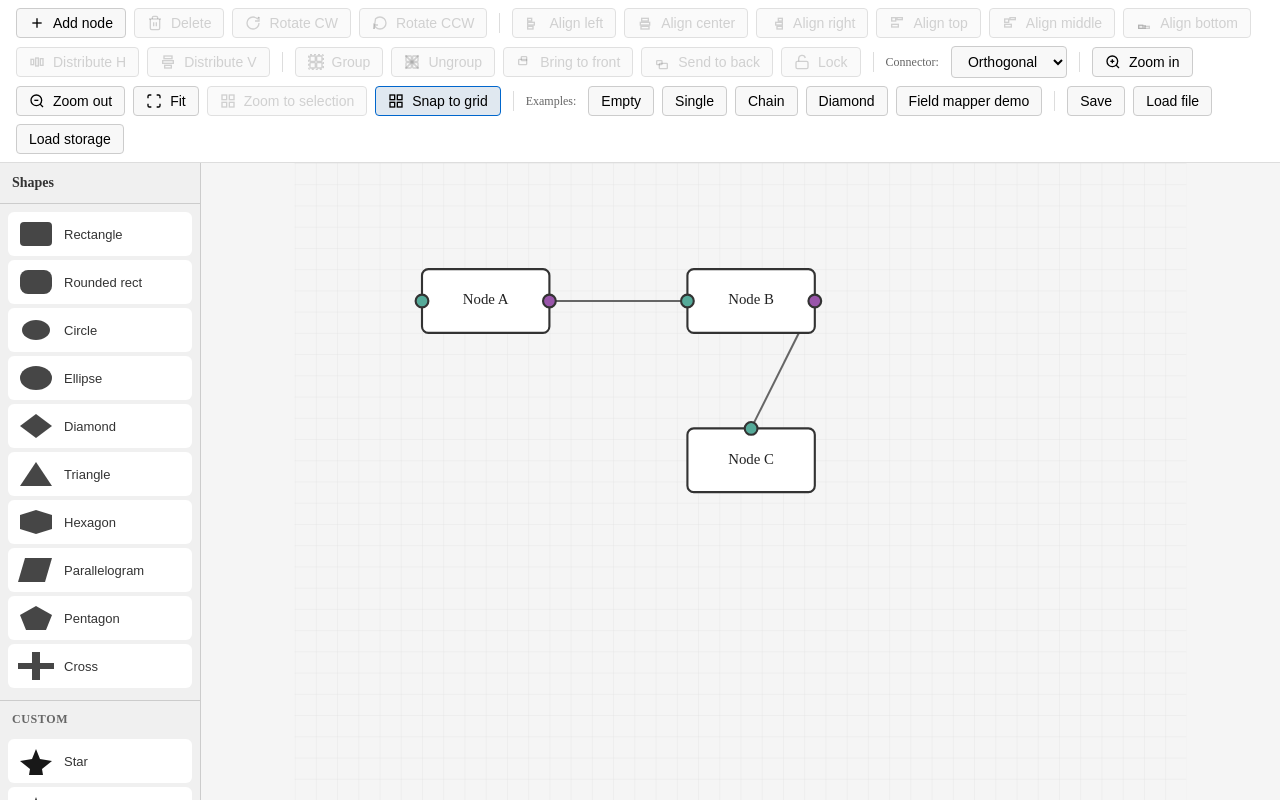
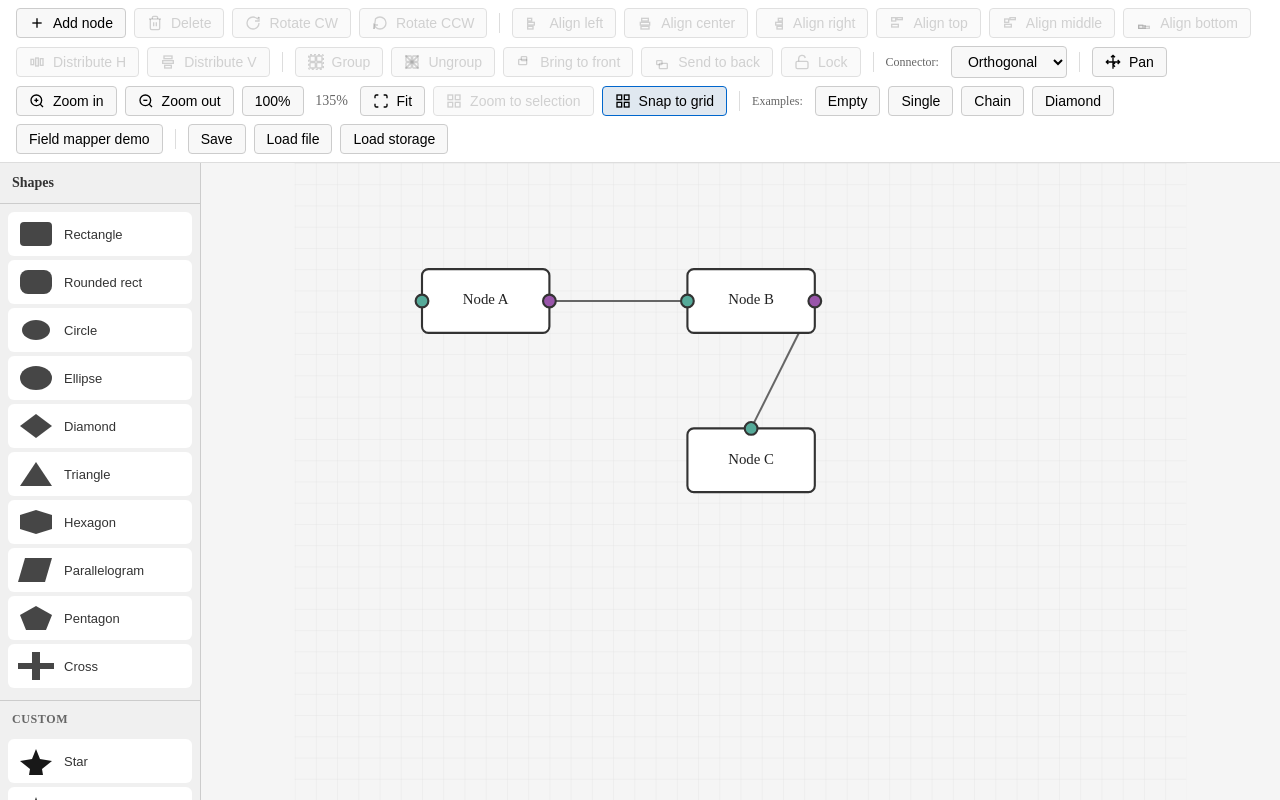
Before and after one commit to hafizovs/graph-canvas, an Angular app: page / in a window 1280 px wide. Built offline with nearby package versions, Linux system fonts and the light colour scheme.

Commit message:
add pan to canvas

```diff
--- a/src/app/features/graph-editor/graph-editor.component.html
+++ b/src/app/features/graph-editor/graph-editor.component.html
@@ -20,8 +20,12 @@
     (align)="onAlign($event)"
     (group)="onGroup()"
     (ungroup)="onUngroup()"
+    [panToolActive]="state.panToolActive()"
+    (panToolToggle)="onPanToolToggle()"
+    [zoomPercent]="zoomPercent()"
     (zoomIn)="onZoomIn()"
     (zoomOut)="onZoomOut()"
+    (resetZoom)="onResetZoom()"
     (fitToView)="onFitToView()"
     (zoomToSelection)="onZoomToSelection()"
     (snapToGridToggle)="onSnapToGridToggle()"
--- a/src/app/features/graph-editor/graph-editor.component.ts
+++ b/src/app/features/graph-editor/graph-editor.component.ts
@@ -984,9 +984,10 @@ export class GraphEditorComponent implements AfterViewInit, OnDestroy {
     const svg = this.svgContainer?.nativeElement;
     const isMiddle = event.button === 1;
     const isLeftWithSpace = event.button === 0 && this.state.spaceKeyDown();
+    const isLeftWithPanTool = event.button === 0 && !event.shiftKey && this.state.panToolActive();
     const isShiftLeft = event.button === 0 && event.shiftKey;
 
-    if ((isMiddle || isLeftWithSpace) && svg && this.interactionEnabled('pan')) {
+    if ((isMiddle || isLeftWithSpace || isLeftWithPanTool) && svg && this.interactionEnabled('pan')) {
       const targetEl = event.target as Element;
       this._panning = {
         startClientX: event.clientX,
@@ -1048,9 +1049,9 @@ export class GraphEditorComponent implements AfterViewInit, OnDestroy {
     this.undoRedo.redo();
   }
 
-  /** Whether pan mode is active (Space or middle-drag) for cursor styling. */
+  /** Whether pan mode is active (Space, pan tool, or middle-drag) for cursor styling. */
   protected get isPanMode(): boolean {
-    return this.state.spaceKeyDown() || this._panning !== null;
+    return this.state.spaceKeyDown() || this.state.panToolActive() || this._panning !== null;
   }
 
   /** Normalized selection rect for drawing (x, y, width, height). */
@@ -1136,6 +1137,24 @@ export class GraphEditorComponent implements AfterViewInit, OnDestroy {
   protected onZoomToSelection(): void {
     const { width, height } = this.getContainerSize();
     this.viewport.zoomToSelection(40, width, height);
+  }
+
+  /** Toggle Pan tool (toolbar button). */
+  protected onPanToolToggle(): void {
+    this.state.setPanToolActive(!this.state.panToolActive());
+  }
+
+  /** Reset zoom to 100%. */
+  protected onResetZoom(): void {
+    const { width, height } = this.getContainerSize();
+    this.viewport.resetZoom(width, height);
+  }
+
+  /** Current zoom as percentage for toolbar display. */
+  protected zoomPercent(): number {
+    const { width } = this.getContainerSize();
+    const vb = this.state.viewBox();
+    return Math.round((width / vb.width) * 100);
   }
 
   /** Group selected nodes into a GroupNode. */
--- a/src/app/features/graph-editor/graph-toolbar/graph-toolbar.component.html
+++ b/src/app/features/graph-editor/graph-toolbar/graph-toolbar.component.html
@@ -5,7 +5,7 @@
     class="toolbar-btn"
     [disabled]="disabled()"
     (click)="onAddNode()"
-    title="Add node"
+    [attr.title]="show('tooltips') !== false ? 'Add node' : null"
   >
     <svg class="icon" width="16" height="16" viewBox="0 0 24 24" fill="none" stroke="currentColor" stroke-width="2">
       <line x1="12" y1="5" x2="12" y2="19" />
@@ -20,7 +20,7 @@
     class="toolbar-btn"
     [disabled]="!hasSelection()"
     (click)="onDeleteSelection()"
-    title="Delete selected"
+    [attr.title]="show('tooltips') !== false ? 'Delete (Delete)' : null"
   >
     <svg class="icon" width="16" height="16" viewBox="0 0 24 24" fill="none" stroke="currentColor" stroke-width="2">
       <polyline points="3 6 5 6 21 6" />
@@ -37,7 +37,7 @@
     class="toolbar-btn"
     [disabled]="!hasNodeSelection()"
     (click)="onRotateCw()"
-    title="Rotate 90° clockwise (R)"
+    [attr.title]="show('tooltips') !== false ? 'Rotate 90° CW (R)' : null"
   >
     <svg class="icon" width="16" height="16" viewBox="0 0 24 24" fill="none" stroke="currentColor" stroke-width="2">
       <path d="M21 12a9 9 0 1 1-9-9c2.5 0 4.9 1 6.7 2.7L21 3" />
@@ -50,7 +50,7 @@
     class="toolbar-btn"
     [disabled]="!hasNodeSelection()"
     (click)="onRotateCcw()"
-    title="Rotate 90° counter-clockwise (Shift+R)"
+    [attr.title]="show('tooltips') !== false ? 'Rotate 90° CCW (Shift+R)' : null"
   >
     <svg class="icon" width="16" height="16" viewBox="0 0 24 24" fill="none" stroke="currentColor" stroke-width="2">
       <path d="M3 12a9 9 0 1 0 9-9 9.75 9.75 0 0 0-6.7 2.7L3 21" />
@@ -66,7 +66,7 @@
     class="toolbar-btn"
     [disabled]="!canAlign()"
     (click)="onAlign('alignLeft')"
-    title="Align left"
+    [attr.title]="show('tooltips') !== false ? 'Align left' : null"
   >
     <svg class="icon" width="16" height="16" viewBox="0 0 24 24" fill="none" stroke="currentColor" stroke-width="2">
       <rect x="4" y="5" width="6" height="4" />
@@ -80,7 +80,7 @@
     class="toolbar-btn"
     [disabled]="!canAlign()"
     (click)="onAlign('alignCenterH')"
-    title="Align center (horizontal)"
+    [attr.title]="show('tooltips') !== false ? 'Align center' : null"
   >
     <svg class="icon" width="16" height="16" viewBox="0 0 24 24" fill="none" stroke="currentColor" stroke-width="2">
       <rect x="7" y="5" width="10" height="4" />
@@ -94,7 +94,7 @@
     class="toolbar-btn"
     [disabled]="!canAlign()"
     (click)="onAlign('alignRight')"
-    title="Align right"
+    [attr.title]="show('tooltips') !== false ? 'Align right' : null"
   >
     <svg class="icon" width="16" height="16" viewBox="0 0 24 24" fill="none" stroke="currentColor" stroke-width="2">
       <rect x="14" y="5" width="6" height="4" />
@@ -108,7 +108,7 @@
     class="toolbar-btn"
     [disabled]="!canAlign()"
     (click)="onAlign('alignTop')"
-    title="Align top"
+    [attr.title]="show('tooltips') !== false ? 'Align top' : null"
   >
     <svg class="icon" width="16" height="16" viewBox="0 0 24 24" fill="none" stroke="currentColor" stroke-width="2">
       <rect x="4" y="4" width="6" height="5" />
@@ -122,7 +122,7 @@
     class="toolbar-btn"
     [disabled]="!canAlign()"
     (click)="onAlign('alignMiddleV')"
-    title="Align middle (vertical)"
+    [attr.title]="show('tooltips') !== false ? 'Align middle' : null"
   >
     <svg class="icon" width="16" height="16" viewBox="0 0 24 24" fill="none" stroke="currentColor" stroke-width="2">
       <rect x="4" y="6" width="6" height="5" />
@@ -136,7 +136,7 @@
     class="toolbar-btn"
     [disabled]="!canAlign()"
     (click)="onAlign('alignBottom')"
-    title="Align bottom"
+    [attr.title]="show('tooltips') !== false ? 'Align bottom' : null"
   >
     <svg class="icon" width="16" height="16" viewBox="0 0 24 24" fill="none" stroke="currentColor" stroke-width="2">
       <rect x="4" y="15" width="6" height="5" />
@@ -150,7 +150,7 @@
     class="toolbar-btn"
     [disabled]="!canDistribute()"
     (click)="onAlign('distributeH')"
-    title="Distribute horizontally"
+    [attr.title]="show('tooltips') !== false ? 'Distribute horizontally' : null"
   >
     <svg class="icon" width="16" height="16" viewBox="0 0 24 24" fill="none" stroke="currentColor" stroke-width="2">
       <rect x="3" y="8" width="4" height="8" />
@@ -164,7 +164,7 @@
     class="toolbar-btn"
     [disabled]="!canDistribute()"
     (click)="onAlign('distributeV')"
-    title="Distribute vertically"
+    [attr.title]="show('tooltips') !== false ? 'Distribute vertically' : null"
   >
     <svg class="icon" width="16" height="16" viewBox="0 0 24 24" fill="none" stroke="currentColor" stroke-width="2">
       <rect x="6" y="3" width="12" height="4" />
@@ -181,7 +181,7 @@
     class="toolbar-btn"
     [disabled]="!canGroup()"
     (click)="onGroup()"
-    title="Group selected nodes (Ctrl+G)"
+    [attr.title]="show('tooltips') !== false ? 'Group (Ctrl+G)' : null"
   >
     <svg class="icon" width="16" height="16" viewBox="0 0 24 24" fill="none" stroke="currentColor" stroke-width="2">
       <rect x="3" y="3" width="8" height="8" rx="1" />
@@ -197,7 +197,7 @@
     class="toolbar-btn"
     [disabled]="!canUngroup()"
     (click)="onUngroup()"
-    title="Ungroup (Ctrl+Shift+G)"
+    [attr.title]="show('tooltips') !== false ? 'Ungroup (Ctrl+Shift+G)' : null"
   >
     <svg class="icon" width="16" height="16" viewBox="0 0 24 24" fill="none" stroke="currentColor" stroke-width="2">
       <rect x="3" y="3" width="8" height="8" rx="1" />
@@ -216,7 +216,7 @@
     class="toolbar-btn"
     [disabled]="!hasSelection()"
     (click)="onBringToFront()"
-    title="Bring to front"
+    [attr.title]="show('tooltips') !== false ? 'Bring to front' : null"
   >
     <svg class="icon" width="16" height="16" viewBox="0 0 24 24" fill="none" stroke="currentColor" stroke-width="2">
       <rect x="4" y="8" width="12" height="8" rx="1" />
@@ -229,7 +229,7 @@
     class="toolbar-btn"
     [disabled]="!hasSelection()"
     (click)="onSendToBack()"
-    title="Send to back"
+    [attr.title]="show('tooltips') !== false ? 'Send to back' : null"
   >
     <svg class="icon" width="16" height="16" viewBox="0 0 24 24" fill="none" stroke="currentColor" stroke-width="2">
       <rect x="8" y="14" width="12" height="8" rx="1" />
@@ -244,7 +244,7 @@
     class="toolbar-btn"
     [disabled]="!hasSelection()"
     (click)="onLockUnlock()"
-    [title]="hasLockedSelection() ? 'Unlock selected' : 'Lock selected'"
+    [attr.title]="show('tooltips') !== false ? (hasLockedSelection() ? 'Unlock selected' : 'Lock selected') : null"
   >
     @if (hasLockedSelection()) {
       <svg class="icon" width="16" height="16" viewBox="0 0 24 24" fill="none" stroke="currentColor" stroke-width="2">
@@ -267,7 +267,7 @@
   <select
     class="toolbar-select"
     (change)="onLinkRoutingChange($event)"
-    title="Connector style (Straight / Orthogonal)"
+    [attr.title]="show('tooltips') !== false ? 'Connector style (Straight / Orthogonal)' : null"
   >
     <option value="straight" [selected]="linkRouting() === 'straight'">Straight</option>
     <option value="orthogonal" [selected]="linkRouting() === 'orthogonal'">Orthogonal</option>
@@ -275,12 +275,28 @@
   }
   @if (show('zoom')) {
   <span class="toolbar-sep" aria-hidden="true"></span>
+  @if (show('panTool')) {
+  <button
+    type="button"
+    class="toolbar-btn"
+    [class.toolbar-btn-active]="panToolActive()"
+    [attr.aria-pressed]="panToolActive()"
+    [disabled]="disabled()"
+    (click)="onPanToolToggle()"
+    [attr.title]="show('tooltips') !== false ? 'Pan (Space + drag)' : null"
+  >
+    <svg class="icon" width="16" height="16" viewBox="0 0 24 24" fill="none" stroke="currentColor" stroke-width="2">
+      <path d="M5 9l-3 3 3 3M9 5l3-3 3 3M15 19l-3-3 3-3M19 9l3 3-3 3M2 12h20M12 2v20" />
+    </svg>
+    <span>Pan</span>
+  </button>
+  }
   <button
     type="button"
     class="toolbar-btn"
     [disabled]="disabled()"
     (click)="onZoomIn()"
-    title="Zoom in"
+    [attr.title]="show('tooltips') !== false ? 'Zoom in' : null"
   >
     <svg class="icon" width="16" height="16" viewBox="0 0 24 24" fill="none" stroke="currentColor" stroke-width="2">
       <circle cx="11" cy="11" r="8" />
@@ -295,7 +311,7 @@
     class="toolbar-btn"
     [disabled]="disabled()"
     (click)="onZoomOut()"
-    title="Zoom out"
+    [attr.title]="show('tooltips') !== false ? 'Zoom out' : null"
   >
     <svg class="icon" width="16" height="16" viewBox="0 0 24 24" fill="none" stroke="currentColor" stroke-width="2">
       <circle cx="11" cy="11" r="8" />
@@ -304,12 +320,26 @@
     </svg>
     <span>Zoom out</span>
   </button>
+  @if (show('zoomReset100')) {
+  <button
+    type="button"
+    class="toolbar-btn"
+    [disabled]="disabled()"
+    (click)="onResetZoom()"
+    [attr.title]="show('tooltips') !== false ? 'Reset zoom to 100%' : null"
+  >
+    <span>100%</span>
+  </button>
+  }
+  @if (show('zoomIndicator')) {
+  <span class="toolbar-zoom-percent" aria-live="polite">{{ zoomPercent() }}%</span>
+  }
   <button
     type="button"
     class="toolbar-btn"
     [disabled]="disabled()"
     (click)="onFitToView()"
-    title="Fit to view. Pan: Space + drag or middle mouse"
+    [attr.title]="show('tooltips') !== false ? 'Fit to view' : null"
   >
     <svg class="icon" width="16" height="16" viewBox="0 0 24 24" fill="none" stroke="currentColor" stroke-width="2">
       <path d="M8 3H5a2 2 0 0 0-2 2v3m18 0V5a2 2 0 0 0-2-2h-3m0 18h3a2 2 0 0 0 2-2v-3M3 16v3a2 2 0 0 0 2 2h3" />
@@ -321,7 +351,7 @@
     class="toolbar-btn"
     [disabled]="!hasSelection()"
     (click)="onZoomToSelection()"
-    title="Zoom to selection"
+    [attr.title]="show('tooltips') !== false ? 'Zoom to selection' : null"
   >
     <svg class="icon" width="16" height="16" viewBox="0 0 24 24" fill="none" stroke="currentColor" stroke-width="2">
       <rect x="3" y="3" width="7" height="7" />
@@ -339,7 +369,7 @@
     [class.toolbar-btn-active]="snapToGridEnabled()"
     [attr.aria-pressed]="snapToGridEnabled()"
     (click)="onSnapToGridToggle()"
-    title="Snap to grid"
+    [attr.title]="show('tooltips') !== false ? 'Snap to grid' : null"
   >
     <svg class="icon" width="16" height="16" viewBox="0 0 24 24" fill="none" stroke="currentColor" stroke-width="2">
       <rect x="3" y="3" width="7" height="7" />
@@ -353,30 +383,30 @@
   @if (show('examples')) {
   <span class="toolbar-sep" aria-hidden="true"></span>
   <span class="toolbar-label">Examples:</span>
-  <button type="button" class="toolbar-btn" [disabled]="disabled()" (click)="onLoadExample(exampleEmpty)" title="Empty diagram">
+  <button type="button" class="toolbar-btn" [disabled]="disabled()" (click)="onLoadExample(exampleEmpty)" [attr.title]="show('tooltips') !== false ? 'Empty diagram' : null">
     Empty
   </button>
-  <button type="button" class="toolbar-btn" [disabled]="disabled()" (click)="onLoadExample(exampleSingle)" title="Single node">
+  <button type="button" class="toolbar-btn" [disabled]="disabled()" (click)="onLoadExample(exampleSingle)" [attr.title]="show('tooltips') !== false ? 'Single node' : null">
     Single
   </button>
-  <button type="button" class="toolbar-btn" [disabled]="disabled()" (click)="onLoadExample(exampleChain)" title="Chain A→B→C">
+  <button type="button" class="toolbar-btn" [disabled]="disabled()" (click)="onLoadExample(exampleChain)" [attr.title]="show('tooltips') !== false ? 'Chain A→B→C' : null">
     Chain
   </button>
-  <button type="button" class="toolbar-btn" [disabled]="disabled()" (click)="onLoadExample(exampleDiamond)" title="Diamond">
+  <button type="button" class="toolbar-btn" [disabled]="disabled()" (click)="onLoadExample(exampleDiamond)" [attr.title]="show('tooltips') !== false ? 'Diamond' : null">
     Diamond
   </button>
   }
   @if (show('fieldMapperDemo')) {
-  <button type="button" class="toolbar-btn" [disabled]="disabled()" (click)="onFieldMapperDemo()" title="Field mapper demo: two trees, DnD, Bezier links">
+  <button type="button" class="toolbar-btn" [disabled]="disabled()" (click)="onFieldMapperDemo()" [attr.title]="show('tooltips') !== false ? 'Field mapper demo' : null">
     Field mapper demo
   </button>
   }
   @if (show('saveLoad')) {
   <span class="toolbar-sep" aria-hidden="true"></span>
-  <button type="button" class="toolbar-btn" [disabled]="disabled()" (click)="onSave()" title="Save to file and storage">
+  <button type="button" class="toolbar-btn" [disabled]="disabled()" (click)="onSave()" [attr.title]="show('tooltips') !== false ? 'Save (to file and storage)' : null">
     Save
   </button>
-  <button type="button" class="toolbar-btn" [disabled]="disabled()" (click)="onLoadFile(fileInput)" title="Load from file">
+  <button type="button" class="toolbar-btn" [disabled]="disabled()" (click)="onLoadFile(fileInput)" [attr.title]="show('tooltips') !== false ? 'Load from file' : null">
     Load file
   </button>
   <input
@@ -386,7 +416,7 @@
     class="toolbar-file-input"
     (change)="onFileSelected($event, fileInput)"
   />
-  <button type="button" class="toolbar-btn" [disabled]="disabled()" (click)="onLoadFromStorage()" title="Load from storage">
+  <button type="button" class="toolbar-btn" [disabled]="disabled()" (click)="onLoadFromStorage()" [attr.title]="show('tooltips') !== false ? 'Load from storage' : null">
     Load storage
   </button>
   }
--- a/src/app/features/graph-editor/graph-toolbar/graph-toolbar.component.scss
+++ b/src/app/features/graph-editor/graph-toolbar/graph-toolbar.component.scss
@@ -56,6 +56,13 @@
   margin-right: 0.25rem;
 }
 
+.toolbar-zoom-percent {
+  font-size: 0.875rem;
+  color: var(--toolbar-label-color, #666);
+  min-width: 2.5rem;
+  text-align: center;
+}
+
 .toolbar-select {
   padding: 0.375rem 0.75rem;
   font-size: 0.875rem;
--- a/src/app/features/graph-editor/graph-toolbar/graph-toolbar.component.ts
+++ b/src/app/features/graph-editor/graph-toolbar/graph-toolbar.component.ts
@@ -44,6 +44,10 @@ export class GraphToolbarComponent {
   readonly linkRouting = input<LinkRouting>('orthogonal');
   /** True when all selected nodes/links are locked (shows Unlock vs Lock). */
   readonly hasLockedSelection = input<boolean>(false);
+  /** True when Pan tool is active (toolbar button pressed). */
+  readonly panToolActive = input<boolean>(false);
+  /** Current zoom as percentage (e.g. 100) for display. */
+  readonly zoomPercent = input<number>(100);
 
   readonly addNode = output<void>();
   readonly deleteSelection = output<void>();
@@ -51,8 +55,10 @@ export class GraphToolbarComponent {
   readonly rotateCcw = output<void>();
   readonly group = output<void>();
   readonly ungroup = output<void>();
+  readonly panToolToggle = output<void>();
   readonly zoomIn = output<void>();
   readonly zoomOut = output<void>();
+  readonly resetZoom = output<void>();
   readonly fitToView = output<void>();
   readonly zoomToSelection = output<void>();
   readonly snapToGridToggle = output<void>();
@@ -114,12 +120,20 @@ export class GraphToolbarComponent {
     this.align.emit(mode);
   }
 
+  protected onPanToolToggle(): void {
+    this.panToolToggle.emit();
+  }
+
   protected onZoomIn(): void {
     this.zoomIn.emit();
   }
 
   protected onZoomOut(): void {
     this.zoomOut.emit();
+  }
+
+  protected onResetZoom(): void {
+    this.resetZoom.emit();
   }
 
   protected onFitToView(): void {
--- a/src/app/features/graph-editor/services/graph-editor-state.service.ts
+++ b/src/app/features/graph-editor/services/graph-editor-state.service.ts
@@ -55,9 +55,17 @@ export class GraphEditorStateService {
   /** True while Space is held (for pan-with-left-drag cursor). */
   readonly spaceKeyDown = signal(false);
 
+  /** True when Pan tool is active in toolbar (left-drag pans without Space). */
+  readonly panToolActive = signal(false);
+
   /** Set Space key state (used by keyboard directive). */
   setSpaceKeyDown(value: boolean): void {
     this.spaceKeyDown.set(value);
+  }
+
+  /** Set Pan tool active (used by toolbar toggle). */
+  setPanToolActive(value: boolean): void {
+    this.panToolActive.set(value);
   }
 
   /** Set snap-to-grid on or off. */
```
Also changed, not shown: src/app/features/graph-editor/config/graph-editor-config.ts (+10 -0 lines), src/app/features/graph-editor/directives/graph-editor-keyboard.directive.ts (+7 -0 lines), src/app/features/graph-editor/services/graph-operations.service.ts (+8 -0 lines), src/app/features/graph-editor/services/graph-viewport.service.ts (+17 -0 lines), 2 other files (tests, documents, lock files or other folders).
